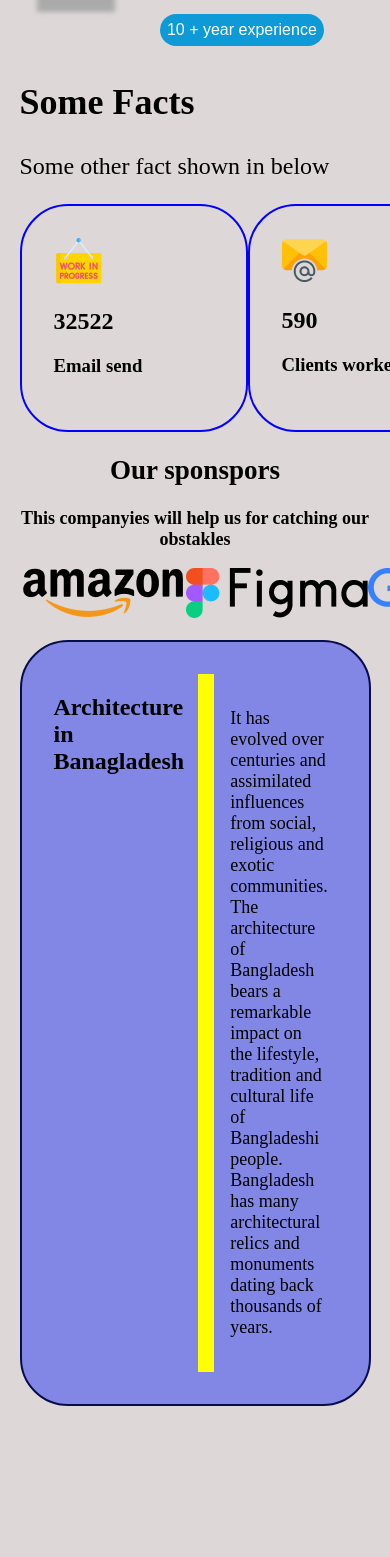
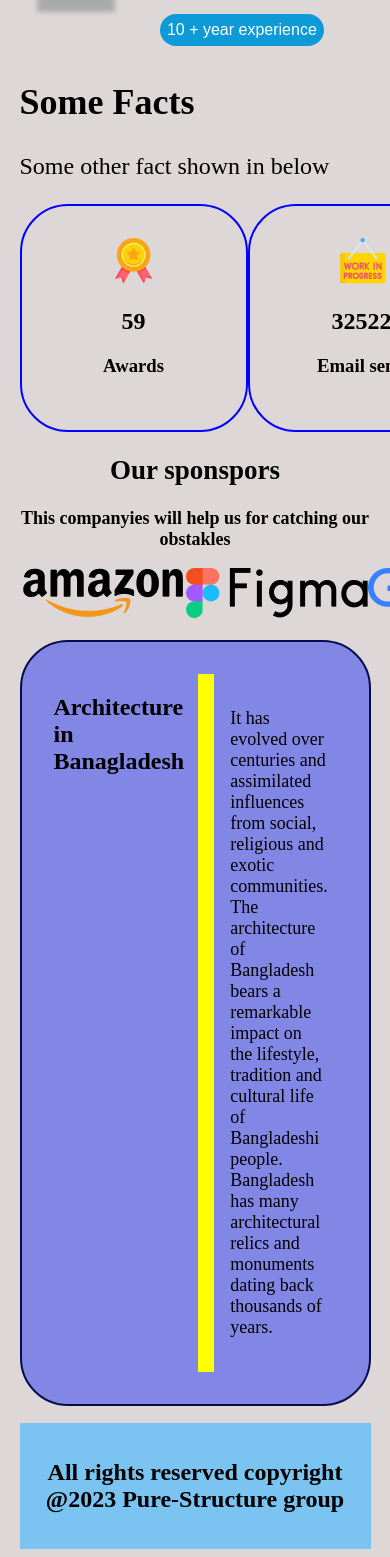
Before and after one commit to sojibpannashovon2/pure-structure, a plain HTML site: page index.html in a window 390 px wide. Shown: the part 3789-5346 px from the top of the page. Before the commit the page ends 5212 px from the top, so only its background shows below. Drawn offline with Linux system fonts and the light colour scheme.

Commit message:
complete without responsive

```diff
--- a/index.html
+++ b/index.html
@@ -126,6 +126,13 @@
             <div class="icons">
                 <div>
                     <div class="icon">
+                        <img src="images/icons/ribon.png" alt="">
+                        <h1>59</h1>
+                        <h3>Awards</h3>
+                    </div>
+                </div>
+                <div>
+                    <div class="icon">
                         <img src="images/icons/customers.png" alt="">
                         <h1>32522</h1>
                         <h3>Email send</h3>
@@ -145,13 +152,7 @@
                         <h3>Project finised</h3>
                     </div>
                 </div>
-                <div>
-                    <div class="icon">
-                        <img src="images/icons/ribon.png" alt="">
-                        <h1>59</h1>
-                        <h3>Awards</h3>
-                    </div>
-                </div>
+
             </div>
         </section>
 
@@ -200,6 +201,9 @@
             </div>
         </section>
     </main>
+    <footer>
+        <h2>All rights reserved copyright @2023 Pure-Structure group</h2>
+    </footer>
 </body>
 
 </html>
--- a/styles/style.css
+++ b/styles/style.css
@@ -181,7 +181,14 @@ header {
     width: 10rem;
     padding: 2rem;
     border-radius: 3rem;
+    text-align: center;
+    transition: transform 2s;
+}
 
+.icon:hover {
+    transform: scale(1.5) rotate(20deg);
+    /* width: 15rem; */
+    background-color: rgb(139, 201, 237);
 }
 
 #another-info {
@@ -229,3 +236,10 @@ header {
     padding: 1rem;
 
 }
+
+/*................... footer-section ......................*/
+footer {
+    background-color: rgba(105, 193, 247, 0.836);
+    text-align: center;
+    padding: 1rem;
+}
```
